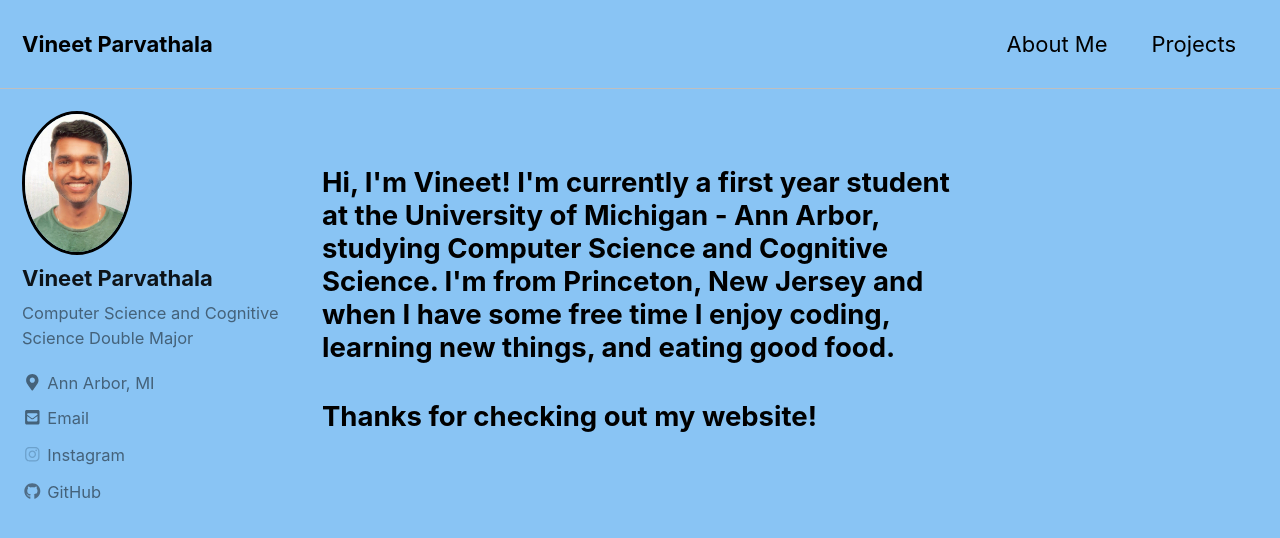
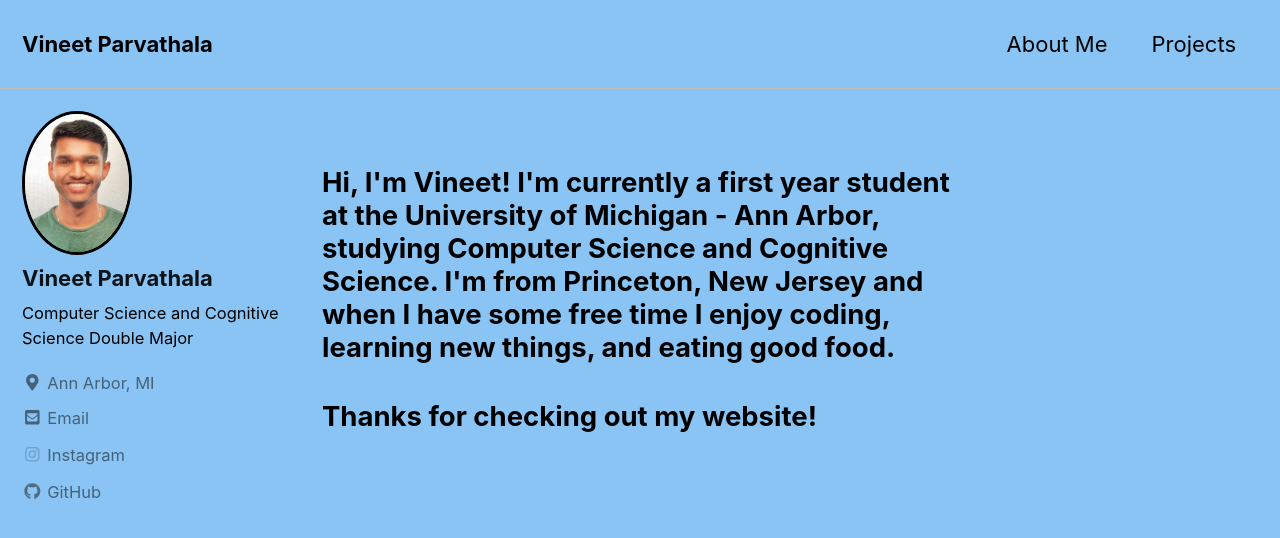
Before and after one commit to vparv/vparv.github.io, a Jekyll site: the page built from index.html, in a window 1280 px wide and 900 px high. Shown: the top 538 px of the window. Built offline with Jekyll 4.4.1, drawn with Linux system fonts in a browser that asks for light colours; cached includes are drawn as plain includes; nearby versions of some CDN libraries; the list of posts is cut into pages by our own code.

Commit message:
updated opacity of author bio

```diff
--- a/_sass/minimal-mistakes/_sidebar.scss
+++ b/_sass/minimal-mistakes/_sidebar.scss
@@ -192,7 +192,7 @@
   @include breakpoint($large) {
     margin-top: 10px;
     margin-bottom: 20px;
-    opacity: .50;
+    opacity: 1;
     -webkit-transition: opacity 0.2s ease-in-out;
     transition: opacity 0.2s ease-in-out;
   }
```
